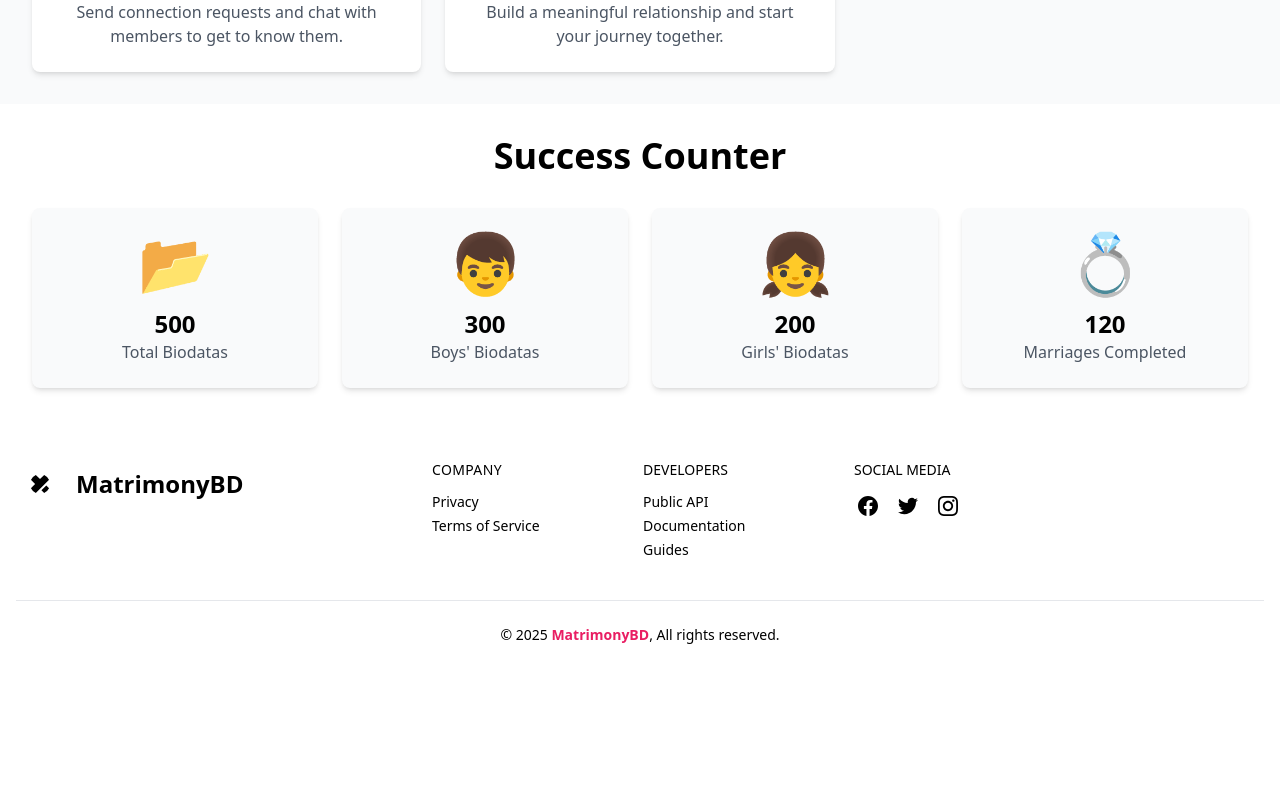
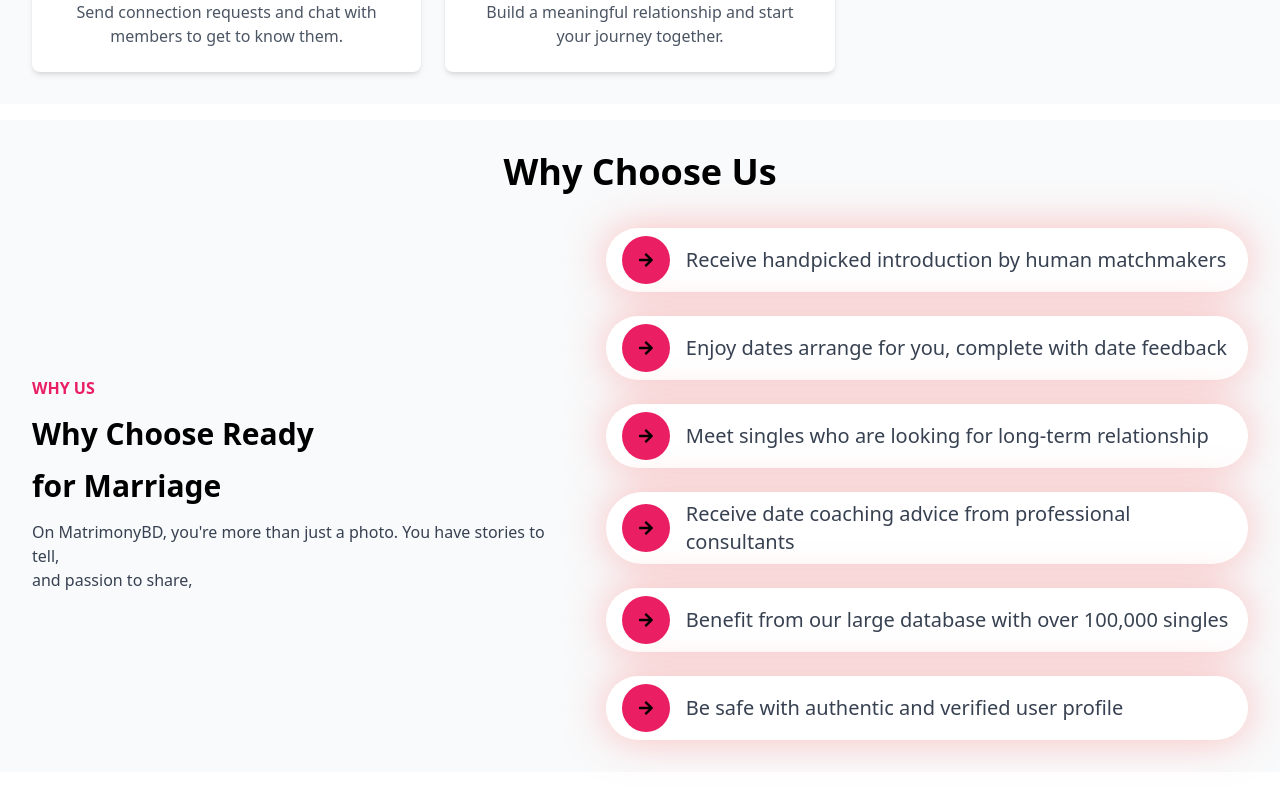
Before and after one commit to lukmanxpert/matrimonybd-client, a React (Vite) app: page /home in a window 1280 px wide. Shown: the part 1320-2120 px from the top of the page. Before the commit the page ends 1989 px from the top, so only its background shows below. Built offline with nearby package versions, Linux system fonts and the light colour scheme; no server answers.

Commit message:
added why choose us page

```diff
--- a/src/pages/home/Home.jsx
+++ b/src/pages/home/Home.jsx
@@ -2,14 +2,16 @@ import Banner from "./banner/Banner";
 import HowItWorks from "./howitworls/HowItWorks";
 import PremiumMembers from "./premiummembers/PremiumMembers";
 import SuccessCounter from "./successcounter/SuccessCounter";
+import WhyChooseUs from "./whychooseus/WhyChooseUs";
 
 const Home = () => {
     return (
         <div>
-            <Banner></Banner>
-            <PremiumMembers></PremiumMembers>
-            <HowItWorks></HowItWorks>
-            <SuccessCounter></SuccessCounter>
+            <Banner />
+            <PremiumMembers />
+            <HowItWorks />
+            <WhyChooseUs />
+            <SuccessCounter />
         </div>
     );
 };
--- /dev/null
+++ b/src/pages/home/whychooseus/WhyChooseUs.jsx
@@ -0,0 +1,35 @@
+import { FaArrowRight } from "react-icons/fa";
+
+const WhyChooseUs = () => {
+    const data = [
+        "Receive handpicked introduction by human matchmakers",
+        "Enjoy dates arrange for you, complete with date feedback",
+        "Meet singles who are looking for long-term relationship",
+        "Receive date coaching advice from professional consultants",
+        "Benefit from our large database with over 100,000 singles",
+        "Be safe with authentic and verified user profile"
+    ]
+    return (
+        <section className="p-4 md:p-8 mt-4 mb-10 bg-gray-50 dark:bg-slate-950">
+            <h1 className="text-2xl md:text-4xl font-bold text-center dark:text-white mb-4">Why Choose Us</h1>
+            <div className="flex justify-around gap-10 md:pt-5 pt-0 flex-col md:flex-row">
+                <div className="flex text-center md:text-left flex-col gap-4 justify-center">
+                    <h1 className="uppercase text-primary font-semibold">Why us</h1>
+                    <h1 className="capitalize font-bold text-black dark:text-white text-3xl">Why choose ready</h1>
+                    <h1 className="font-bold text-black dark:text-white text-3xl">for Marriage</h1>
+                    <p className="text-gray-700 dark:text-gray-200">On MatrimonyBD, you&apos;re more than just a photo. You have stories to tell, <br /> and passion to share,</p>
+                </div>
+                <div className="space-y-6">
+                    {data.map((item, index) => (
+                        <div key={index} className="flex items-center gap-4 shadow-[0px_0px_40px_0px_rgba(252,129,129,0.5)] bg-white dark:bg-slate-800 dark:text-gray-300 py-2 px-4 rounded-full">
+                            <div className="bg-primary p-4 rounded-full"><FaArrowRight /></div>
+                            <div className="text-xl text-gray-700 dark:text-gray-300">{item}</div>
+                        </div>
+                    ))}
+                </div>
+            </div>
+        </section>
+    )
+}
+
+export default WhyChooseUs
```
